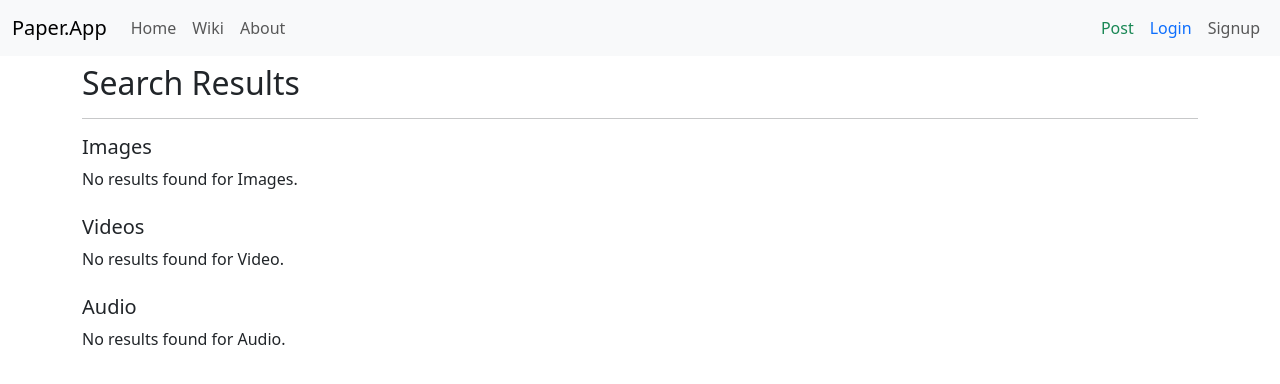
After one commit to ByteMeDirk/paper, a Django app: page /search/ in a window 1280 px wide. The commit adds this page. Shown: the top 384 px of the page. Run offline with Django 4.2, Linux system fonts and the light colour scheme.

Commit message:
Updated search

```diff
--- a/paperapp/multimedia/urls.py
+++ b/paperapp/multimedia/urls.py
@@ -11,4 +11,5 @@ urlpatterns = [
         views.delete_post,
         name="delete_post",
     ),
+    path('search/', views.search, name='search'),
 ]
--- a/paperapp/multimedia/views.py
+++ b/paperapp/multimedia/views.py
@@ -3,6 +3,7 @@ import uuid
 
 from django.contrib import messages
 from django.contrib.auth.decorators import login_required
+from django.db.models import Q
 from django.shortcuts import render, redirect, get_object_or_404
 
 from .forms import ImagePostForm, VideoPostForm, AudioPostForm
@@ -109,3 +110,35 @@ def delete_post(request, post_type, post_id):
     post.delete()
     messages.success(request, "Post deleted successfully.")
     return redirect("home")
+
+
+def search(request):
+    """
+    This view allows the user to search for posts.
+
+    ToDo: When Moving over to Postgres, use TrigramSimilarity for better search results.
+    """
+    query = request.GET.get("q")
+    if query:
+        image_results = ImagePost.objects.filter(
+            Q(author__username__icontains=query) |
+            Q(tags__name__icontains=query)
+        ).distinct()
+        video_results = VideoPost.objects.filter(
+            Q(author__username__icontains=query) |
+            Q(tags__name__icontains=query)
+        ).distinct()
+        audio_results = AudioPost.objects.filter(
+            Q(author__username__icontains=query) |
+            Q(tags__name__icontains=query)
+        ).distinct()
+    else:
+        image_results = ImagePost.objects.none()
+        video_results = VideoPost.objects.none()
+        audio_results = AudioPost.objects.none()
+
+    return render(request, 'multimedia/search_results.html', {
+        'image_results': image_results,
+        'video_results': video_results,
+        'audio_results': audio_results,
+    })
--- a/paperapp/paperapp/settings.py
+++ b/paperapp/paperapp/settings.py
@@ -36,6 +36,7 @@ INSTALLED_APPS = [
     "django.contrib.sessions",
     "django.contrib.messages",
     "django.contrib.staticfiles",
+    "django.contrib.postgres",
     "paperapp",
     "users",
     "multimedia",
--- /dev/null
+++ b/paperapp/templates/multimedia/search_results.html
@@ -0,0 +1,36 @@
+{% extends 'base.html' %}
+
+{% block content %}
+    <h2>Search Results</h2>
+    <hr>
+    <h5>Images</h5>
+    <div class="row mb-2">  {# Start the row here #}
+        {% for image in image_results %}
+            <div class="col-3">  {# Each card is a column within the row #}
+                {% include 'includes/card.image.html' %}
+            </div>
+            {% empty %}
+            <p>No results found for Images.</p>
+        {% endfor %}
+    </div>
+    <h5>Videos</h5>
+    <div class="row mb-2">  {# Start the row here #}
+        {% for video in video_results %}
+            <div class="col-3">  {# Each card is a column within the row #}
+                {% include 'includes/card.video.html' %}
+            </div>
+            {% empty %}
+            <p>No results found for Video.</p>
+        {% endfor %}
+    </div>
+    <h5>Audio</h5>
+    <div class="row mb-2">  {# Start the row here #}
+        {% for audio in audio_results %}
+            <div class="col-3">  {# Each card is a column within the row #}
+                {% include 'includes/card.audio.html' %}
+            </div>
+            {% empty %}
+            <p>No results found for Audio.</p>
+        {% endfor %}
+    </div>
+{% endblock %}
```
Also changed, not shown: paperapp/templates/home.html (+10 -1 lines).
